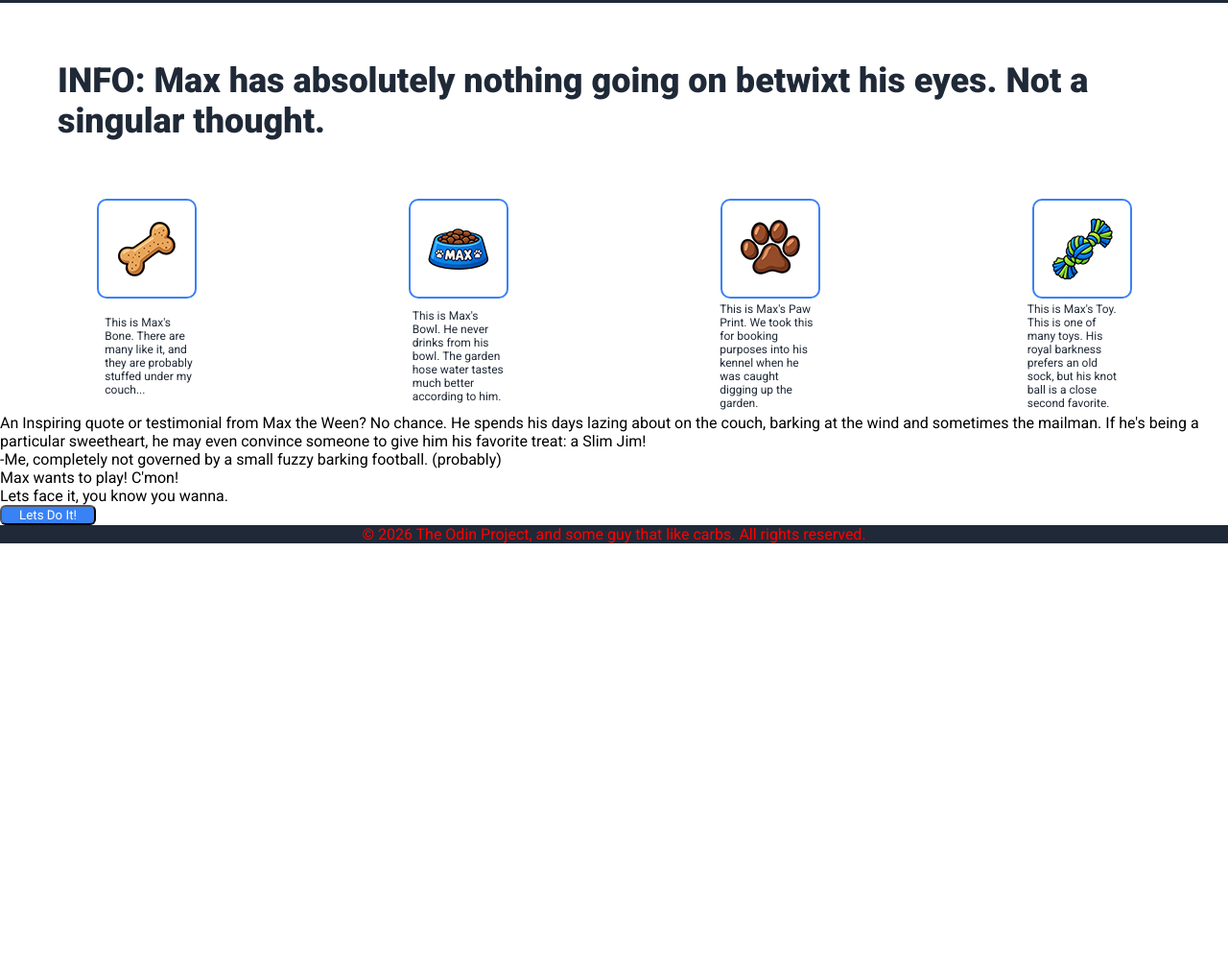
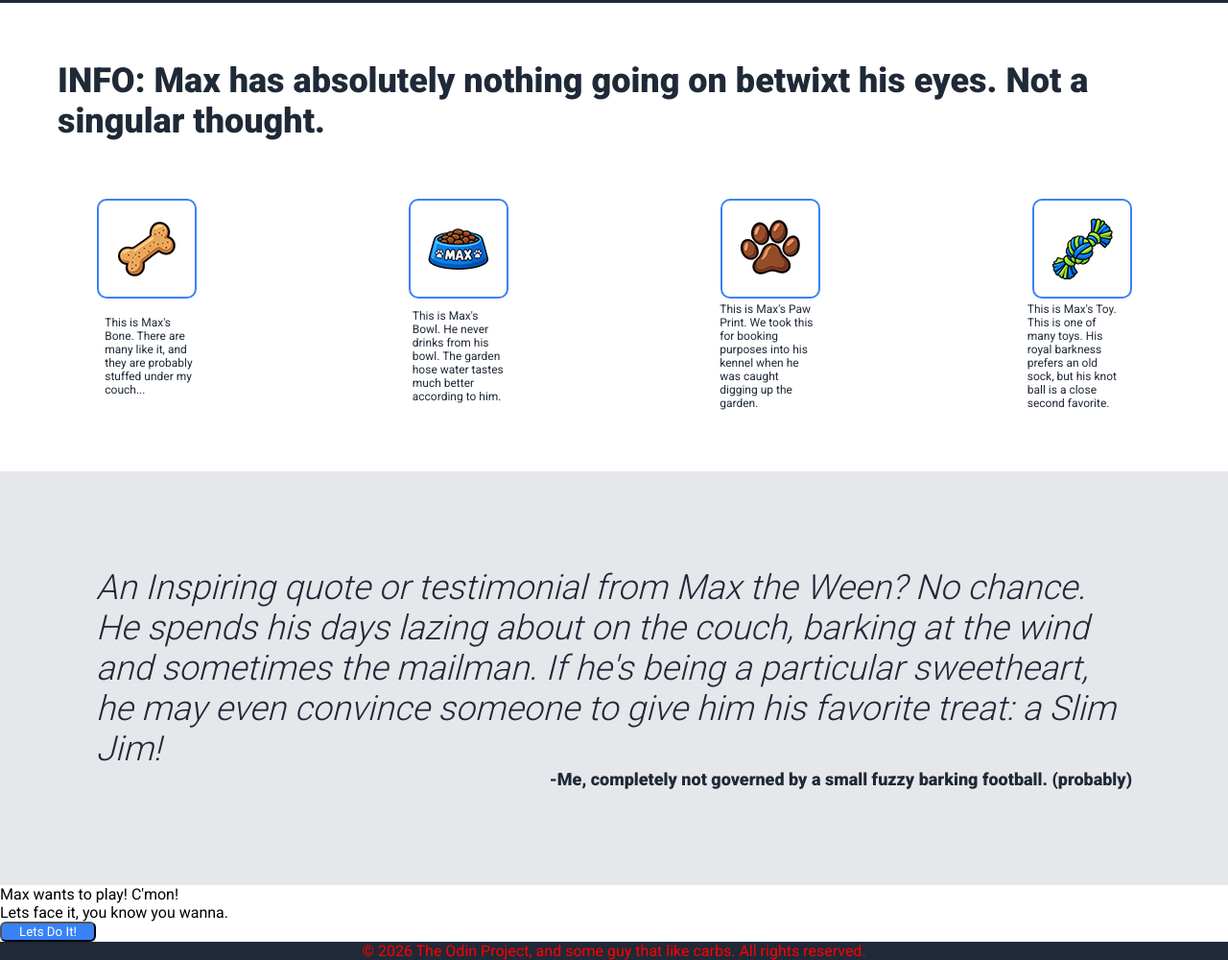
Before and after one commit to adeuel007/Project_Landing-Page, a plain HTML site: page index.html in a window 1280 px wide. Shown: the part 418-1418 px from the top of the page at 96% size. Before the commit the page ends 984 px from the top, so only its background shows below. Drawn offline with Linux system fonts and the light colour scheme.

Commit message:
Add quote section with styling for improved presentation

```diff
--- a/index.html
+++ b/index.html
@@ -58,10 +58,12 @@
     </div>
 </div>
 <!--Quote block-->
+<div class="quote-container">
             <div class="quote">
                 An Inspiring quote or testimonial from Max the Ween? No chance. He spends his days lazing about on the couch, barking at the wind and sometimes the mailman. If he's being a particular sweetheart, he may even convince someone to give him his favorite treat: a Slim Jim!
             </div>
     <div class="signature"> -Me, completely not governed by a small fuzzy barking football. (probably)</div>
+</div>
 <!--Call to Action Section-->
         <div class="cta.main">Max wants to play! C'mon!</div>
         <div class="cta.sub">Lets face it, you know you wanna.</div>
--- a/styles.css
+++ b/styles.css
@@ -55,7 +55,7 @@ a {
 
 .links {
     margin: 8px;
-    padding: 0px;
+    padding: 0px 40px;
     display: flex;
     align-items: center;
 }
@@ -97,6 +97,7 @@ button {
     flex: 1;
     display: flex;
     justify-content: center;
+    padding: 0px 40px;
 }
 .banner img {
     max-width: 100%;
@@ -142,6 +143,10 @@ button {
     gap: 2px;
 }
 
+.info-card {
+    margin-bottom: 60px;
+}
+
 div.card {
     width: 100px;
     height: 100px;
@@ -153,3 +158,31 @@ div.card {
     padding: 10px;
     color:#1F2937;
 }
+
+.quote {
+    display: flex;
+    justify-content: center;
+    align-items: center;
+    font-size: 36px;
+    font-style: italic;
+    font-weight: 300;
+    color:#1F2937;
+    background-color: #E5E7EB;
+    padding: 0 100px;
+    margin: 100px 0px 0px 0px;
+}
+
+.quote-container {
+    display: flex;
+    flex-direction: column;
+    justify-content: flex-start;
+    align-items: flex-end;
+    background-color: #E5E7EB;
+}
+
+.signature {
+    font-size: 18px;
+    font-weight: 900;
+    color:#1F2937;
+    padding: 0px 100px 100px;
+}
```
